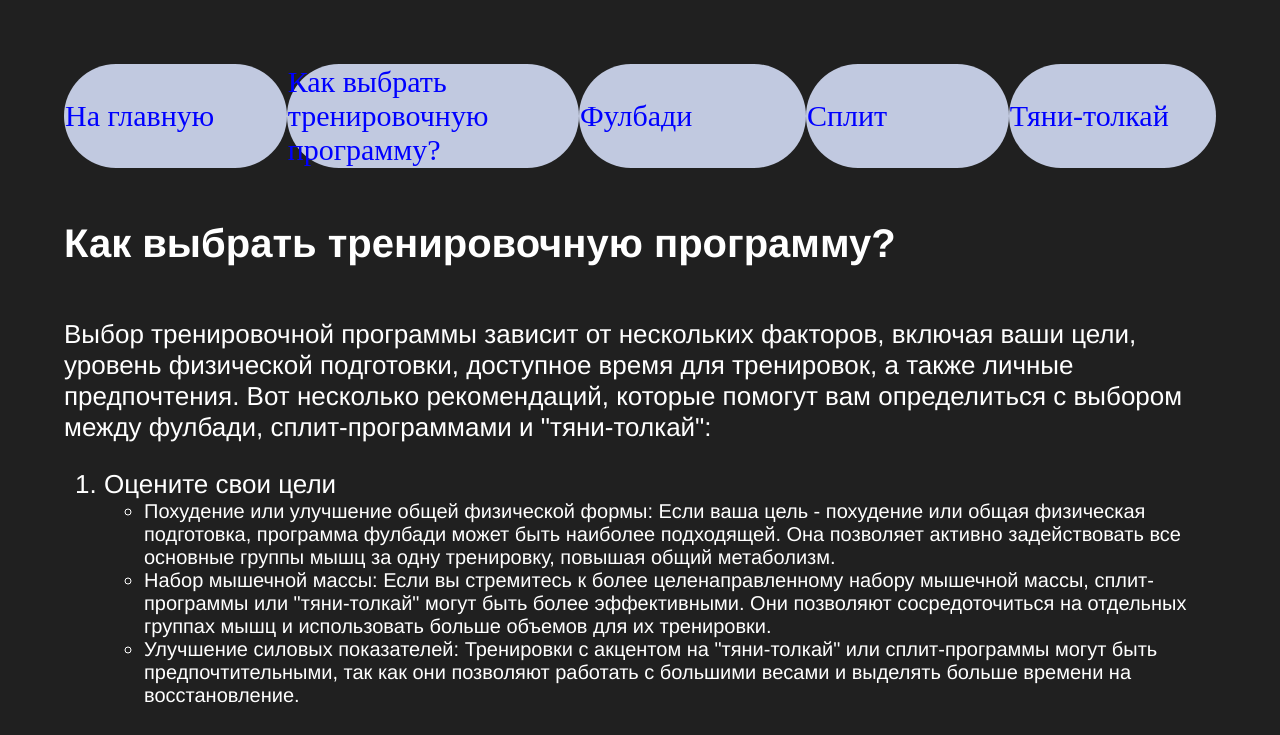
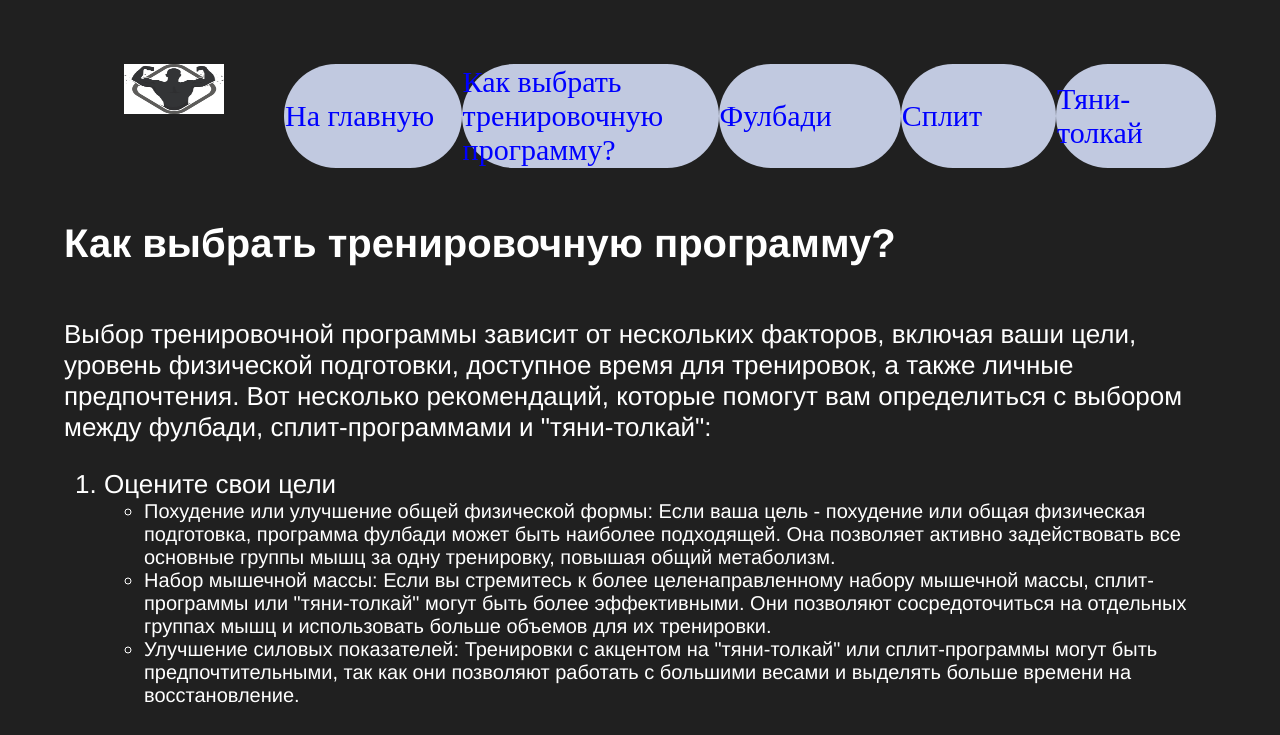
Before and after one commit to kripiks/lil-oleg-mcsenya, a plain HTML site: page index(kak vbr).html in a window 1280 px wide. Shown: the top 735 px of the page. Drawn offline with Linux system fonts and the light colour scheme.

Commit message:
Update index(kak vbr).html

```diff
--- a/index(kak vbr).html
+++ b/index(kak vbr).html
@@ -5,6 +5,7 @@
     <link rel="shortcut icon" href="icon.png" />
   </head>
   <body>
+    <img src="logo.jpg" align="left" width="100"  height="50" hspace='60' vspace='0' >
     <table class='puk'>
      <tr>
         <td h1 class='prgl' align='left'> <a href ="index.html" style="text-decoration: none;">На главную</a> </td>
```
